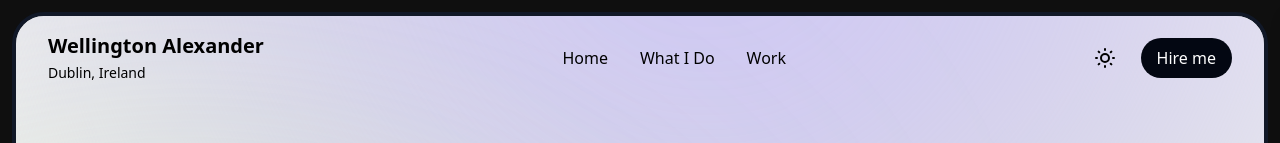
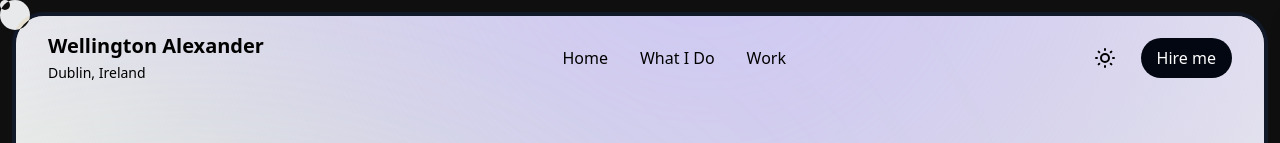
Before and after one commit to welintonfer/portfolio-2025, a Next.js app: page / in a window 1280 px wide. Shown: the top 143 px of the page. Built offline with nearby package versions, Linux system fonts and the light colour scheme; no server answers.

Commit message:
AnimatedCursor

```diff
--- a/src/app/layout.tsx
+++ b/src/app/layout.tsx
@@ -36,11 +36,11 @@
 //   );
 // }
 
-
+// src/app/layout.tsx
 import type { Metadata } from "next";
 import localFont from "next/font/local";
 import "./globals.css";
-import ClientSideScript from "@/components/ClientSideScript";
+import AnimatedCursor from "@/components/AnimatedCursor";
 
 const geistSans = localFont({
   src: "./fonts/GeistVF.woff",
@@ -58,17 +58,12 @@
   description: "Generated by create next app",
 };
 
-export default function RootLayout({
-  children,
-}: {
-  children: React.ReactNode;
-}) {
+export default function RootLayout({ children }: { children: React.ReactNode }) {
   return (
     <html lang="en">
-      <body
-        className={`${geistSans.variable} ${geistMono.variable} antialiased`}
-      >
-        <ClientSideScript />
+      <body className={`${geistSans.variable} ${geistMono.variable} antialiased`}>
+        {/* Renderiza o cursor animado apenas no client-side */}
+        <AnimatedCursor />
         {children}
       </body>
     </html>
```
